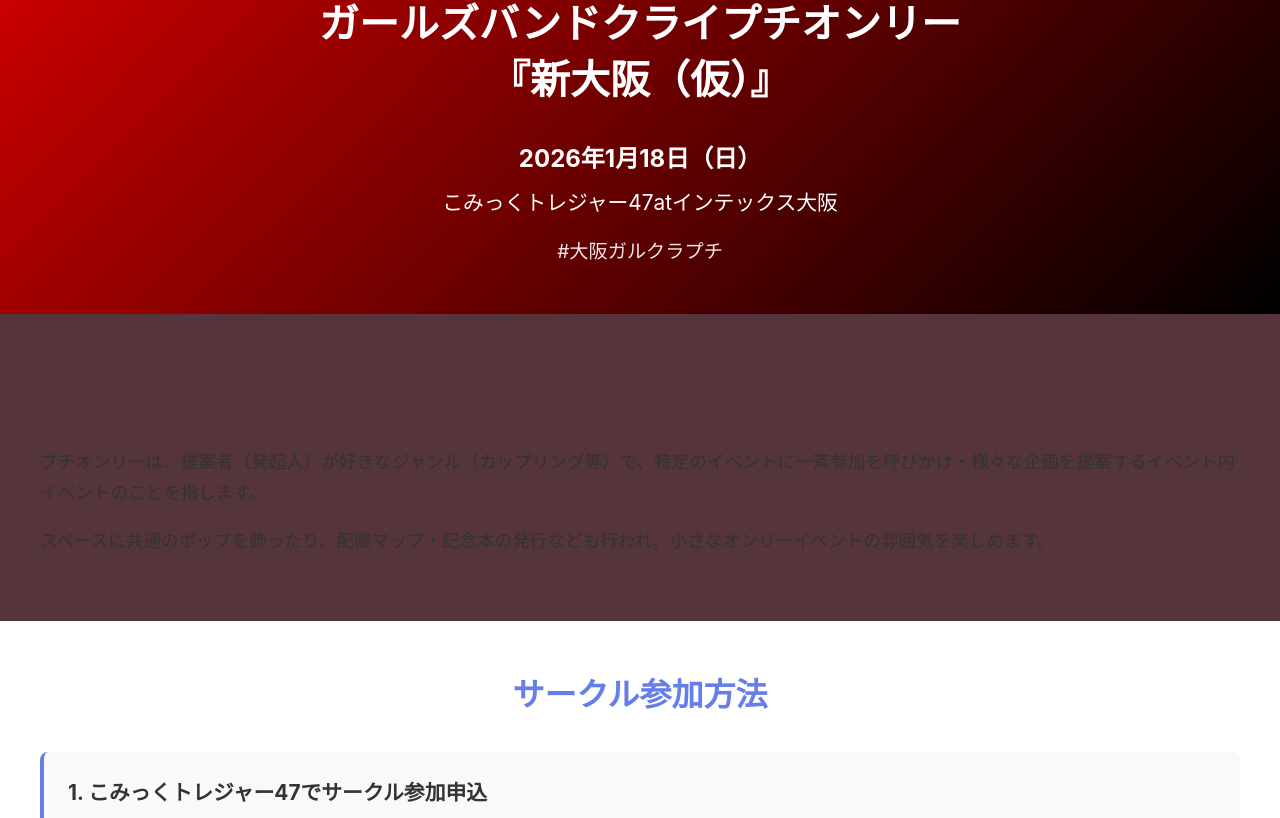
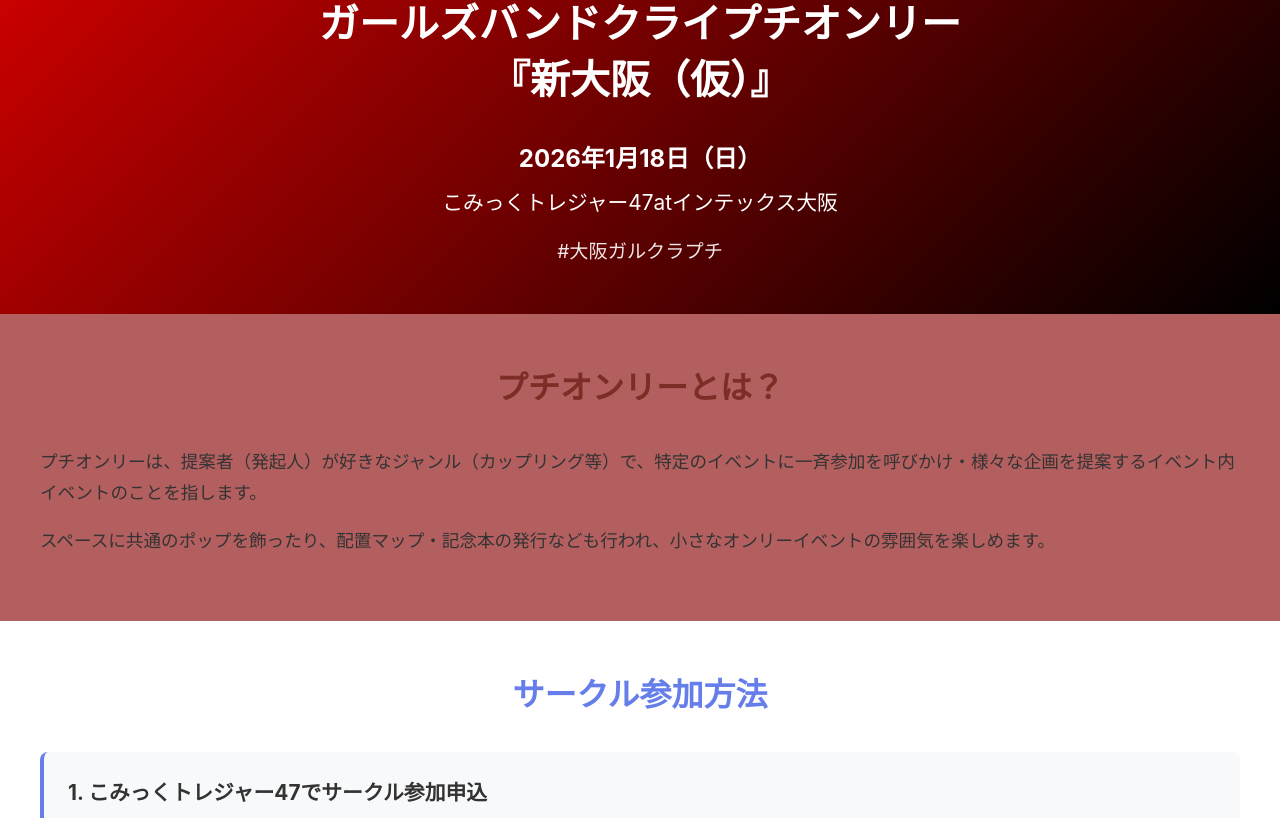
Before and after one commit to aikoikom/gbc_shinoosaka, a Next.js app: page /gbc_shinoosaka/ in a window 1280 px wide. Shown: the part 427-1245 px from the top of the page. Built offline with nearby package versions, Linux system fonts and the light colour scheme.

Commit message:
Update AboutPetitOnly.module.css
ボルドーの色を調整

```diff
--- a/components/AboutPetitOnly/AboutPetitOnly.module.css
+++ b/components/AboutPetitOnly/AboutPetitOnly.module.css
@@ -1,6 +1,6 @@
 .section {
   padding: 3rem 1rem;
-  background-color: #55353B;
+  background-color: #b45f5f;
 }
 
 .container {
@@ -13,7 +13,7 @@
   font-weight: bold;
   margin-bottom: 2rem;
   text-align: center;
-  color: #55353B;
+  color: #7b2d26;
 }
 
 .content p {
```
